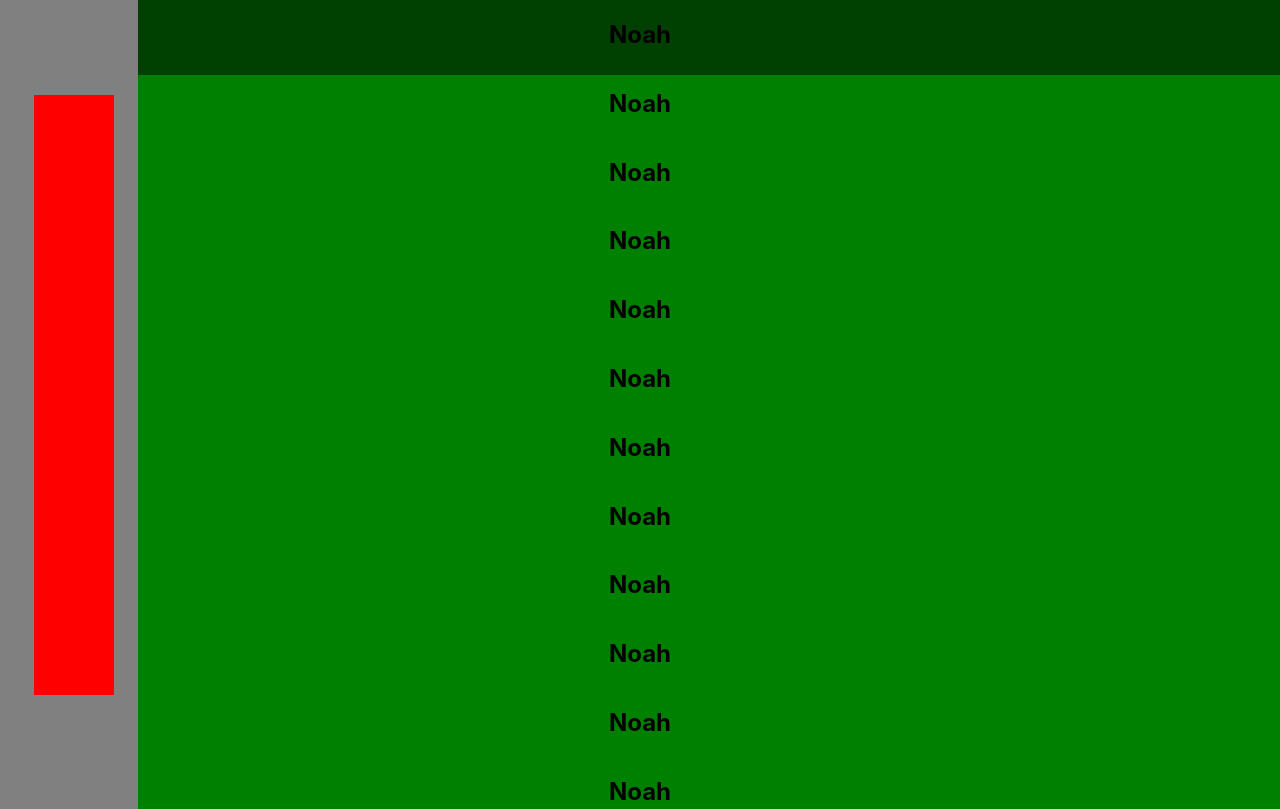
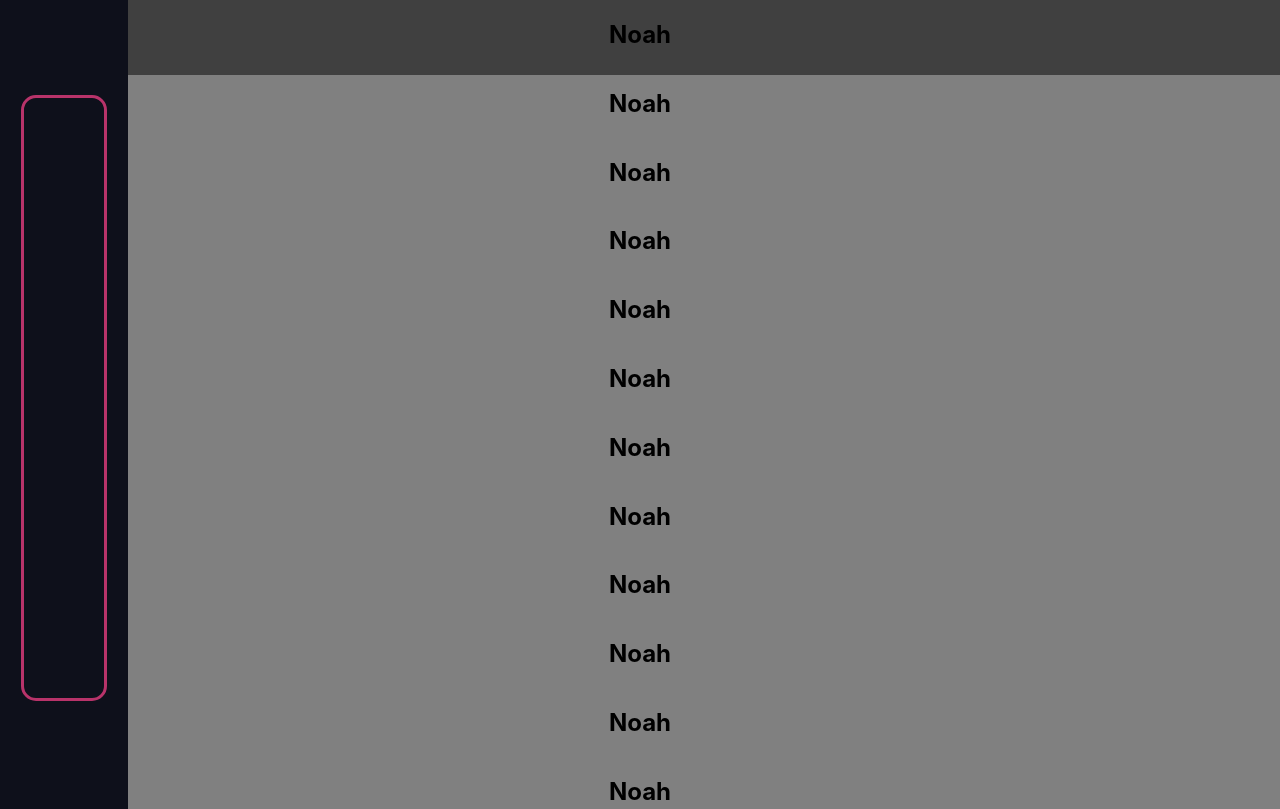
Before and after one commit to NoahAldhous/portfolio-page, a React app: page / in a window 1280 px wide. Shown: the top 809 px of the page. Built offline with nearby package versions, Linux system fonts and the light colour scheme.

Commit message:
navbar transition working correctly

```diff
--- a/src/components/App/App.css
+++ b/src/components/App/App.css
@@ -25,30 +25,35 @@
 }
 
 .Navbar-container{
-  background-color: gray;
+  background-color: #0E101B;
   height: 100vh;
   width: 10%;
   display: flex;
   justify-content: center;
   padding-top: 75px;
   position: fixed;
-  padding-left: 10px;
 }
 
 .Navbar{
   height: 75vh;
   width: 10vh;
-  position: fixed;
-  background-color: red;
+  position: relative;
   margin-top: 20px;
+  transition: 0.3s;
+  flex-shrink: 0;
+  left:0;
+  border-radius: 15px;
+  border: 3px solid #B8336A;
+  background: transparent
 }
 
 .Navbar:hover{
-  width:30vh
+  width:40vh;
+  left:15vh;
 }
 
 .Content-container{
-  background-color: green;
+  background-color: gray;
   height:100%;
   width: 100%;
   display: flex;
```
